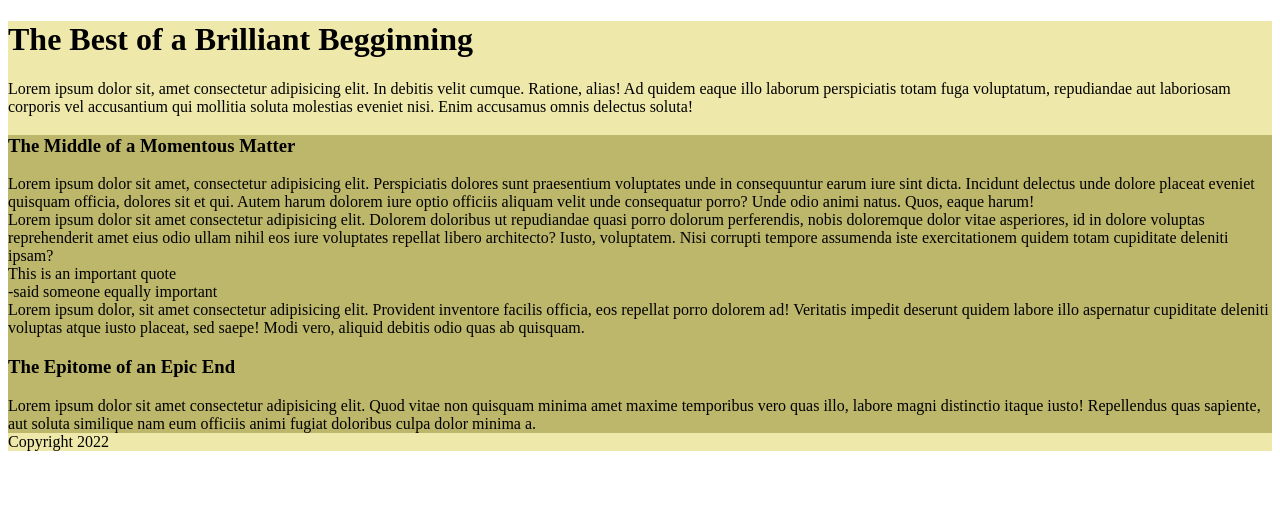
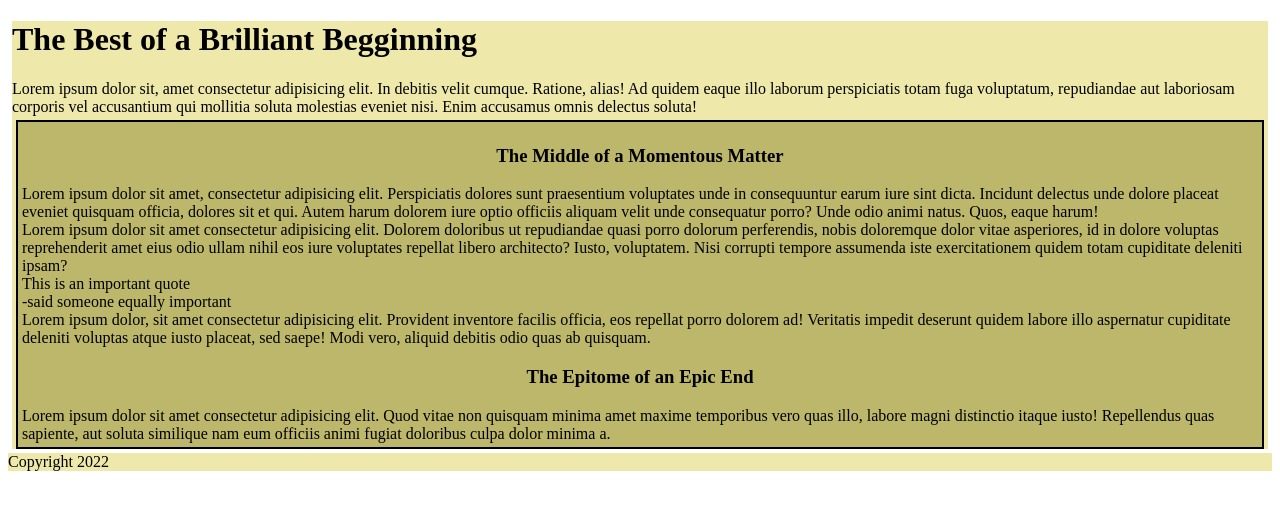
Before and after one commit to bellapiety/bellapiety.github.io, a plain HTML site: page box_model/index.html in a window 1280 px wide. Drawn offline with Linux system fonts and the light colour scheme.

Commit message:
03/23/23

```diff
--- a/box_model/CSS/style.css
+++ b/box_model/CSS/style.css
@@ -1,4 +1,4 @@
-#content { background-color:darkkhaki}
-#main { background-color:palegoldenrod;}
+#content { background-color:darkkhaki;padding: 4px; margin: 4px;border:2px solid;}
+#main { background-color:palegoldenrod;margin: 4px;}
 #footer{background-color: palegoldenrod;}
-h1 {align-items: center;}
+h3 {text-align: center;}
```
